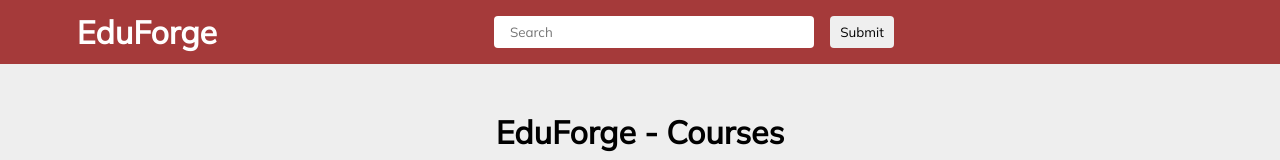
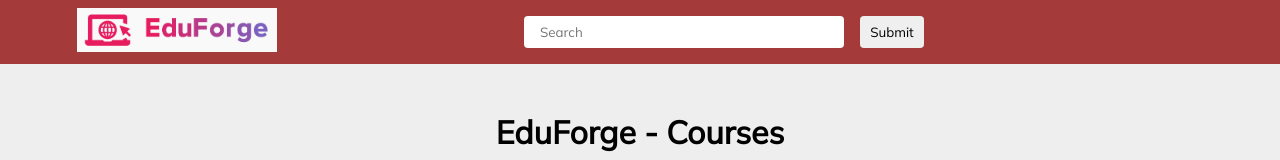
Before and after one commit to omari25/EduForge, a React (Create React App) app: page / in a window 1280 px wide. Shown: the top 160 px of the page. Built offline with nearby package versions, Linux system fonts and the light colour scheme; data requests are answered from the project's data file; some icons are missing.

Commit message:
Updated the favicon

```diff
--- a/public/index.html
+++ b/public/index.html
@@ -7,24 +7,10 @@
     <meta name="theme-color" content="#000000" />
     <meta
       name="description"
-      content="Web site created using create-react-app"
+      content="EduForge - Your Gateway to Interactive E-Learning. Explore a vast library of educational videos, where you can watch and learn at your own pace. Dive into a world of knowledge with engaging courses, expert instructors, and a platform designed for seamless e-learning experiences."
     />
     <link rel="apple-touch-icon" href="%PUBLIC_URL%/logo192.png" />
-    <script src="https://kit.fontawesome.com/26f32fba18.js" crossorigin="anonymous"></script>
-    <!--
-      manifest.json provides metadata used when your web app is installed on a
-      user's mobile device or desktop. See https://developers.google.com/web/fundamentals/web-app-manifest/
-    -->
     <link rel="manifest" href="%PUBLIC_URL%/manifest.json" />
-    <!--
-      Notice the use of %PUBLIC_URL% in the tags above.
-      It will be replaced with the URL of the `public` folder during the build.
-      Only files inside the `public` folder can be referenced from the HTML.
-
-      Unlike "/favicon.ico" or "favicon.ico", "%PUBLIC_URL%/favicon.ico" will
-      work correctly both with client-side routing and a non-root public URL.
-      Learn how to configure a non-root public URL by running `npm run build`.
-    -->
     <title>EduForge</title>
   </head>
   <body>
--- a/src/components/NavBar.js
+++ b/src/components/NavBar.js
@@ -1,12 +1,13 @@
 import React from 'react'
 import { FaRegCircleUser } from "react-icons/fa6";
 import { Link } from 'react-router-dom'
+import logo from "../images/logo.png"
 
 function NavBar() {
   return (
     <div className='navbar'>
       <Link to={`/`} className='title-header-h1'>
-        <h1>EduForge</h1>
+        <img src={logo} alt="" className='logo-image'/>
       </Link>
       <form action="" id="search-form">
         <input type="search" name="" id="search-input" placeholder='Search'/>
--- a/src/index.css
+++ b/src/index.css
@@ -22,9 +22,8 @@
     padding: 0 6vw;
 }
 
-.title-header-h1{
-    color: white;
-    text-decoration: none;
+.logo-image{
+    width: 200px;
 }
 
 #search-input{
```
Also changed, not shown: src/images/logo.png (added), 1 other file (tests, documents, lock files or other folders).
